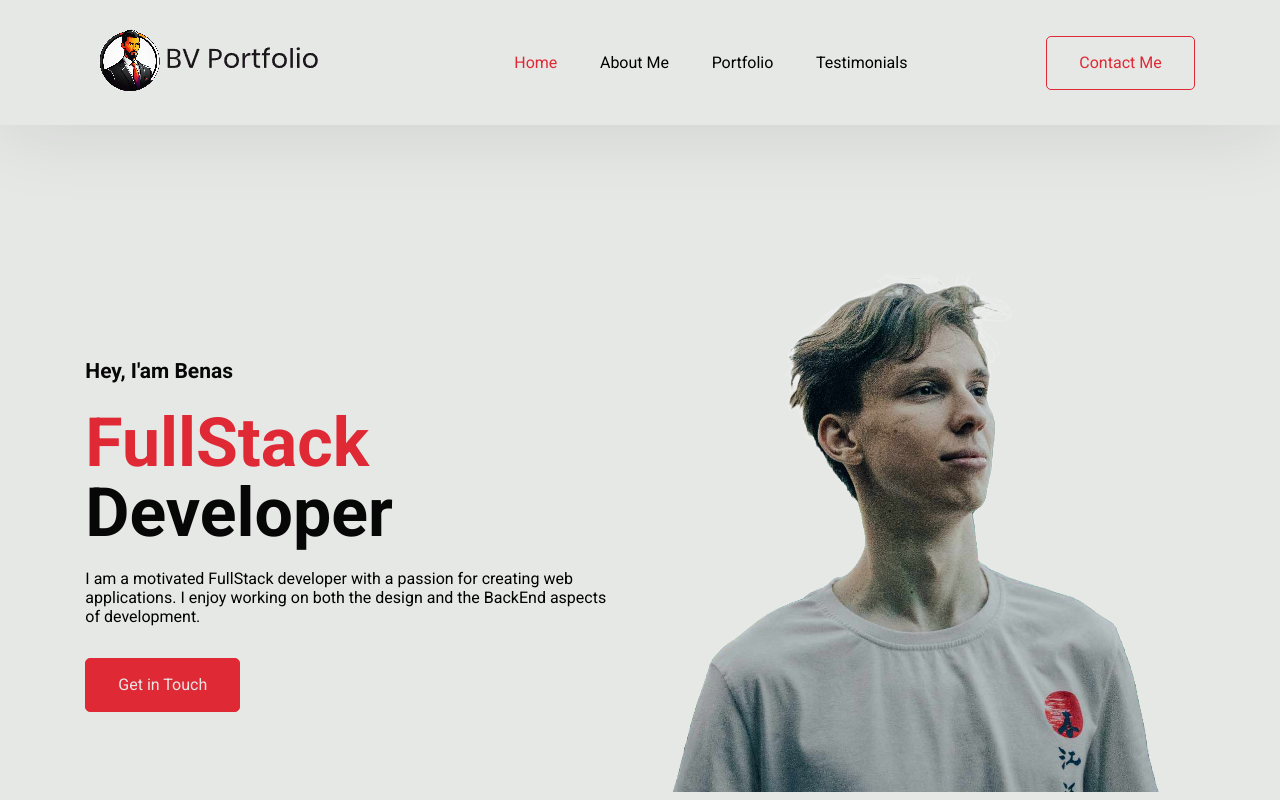
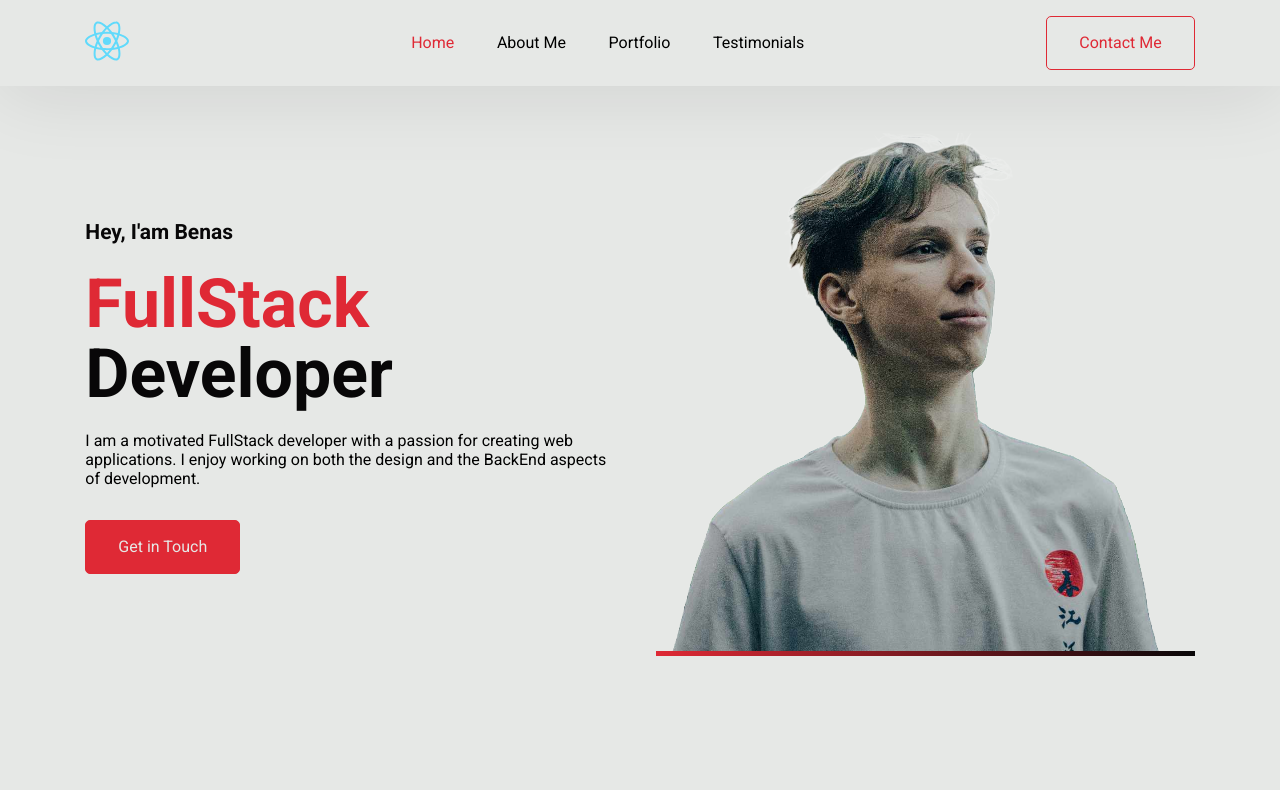
Before and after one commit to BenasVildzius/Portfolio, a React (Create React App) app: page / in a window 1280 px wide. Shown: the top 800 px of the page. Built offline with nearby package versions, Linux system fonts and the light colour scheme.

Commit message:
Initial commit 2, udated logos and hero picture

```diff
--- a/public/index.html
+++ b/public/index.html
@@ -2,13 +2,13 @@
 <html lang="en">
   <head>
     <meta charset="utf-8" />
-    <link rel="icon" href="%PUBLIC_URL%/logo-site.png" />
+    <link rel="icon" href="%PUBLIC_URL%/img/react-2.svg" />
     <meta name="viewport" content="width=device-width, initial-scale=1" />
     <meta
       name="description"
       content=""
     />
-    <link rel="apple-touch-icon" href="%PUBLIC_URL%/logo-site.png" />
+    <link rel="apple-touch-icon" href="%PUBLIC_URL%/img/react-2.svg" />
     <!--
       manifest.json provides metadata used when your web app is installed on a
       user's mobile device or desktop.
--- a/src/CSS/HeroSection.css
+++ b/src/CSS/HeroSection.css
@@ -52,7 +52,14 @@
   .hero--section--img > img{
     display: flex;
     width: 100%;
-    height: 100vh;
+    height: 100%;
     object-fit: contain;
+    border: 10px solid;
+    border-image-slice: 1;
+    border-width: 5px;
+    border-left: 0;
+    border-right: 0;
+    border-top: 0;
+    border-image-source: linear-gradient(to left, var(--black), var(--primary));
   }
   /* Hero Section Style End */
--- a/src/CSS/Navbar.css
+++ b/src/CSS/Navbar.css
@@ -38,4 +38,8 @@
   .navbar--active-content{
     color: var(--primary);
   }
+
+  .navbar--logo{
+    height: 50px;
+  }
   /* Navbar Style end */
--- a/src/Pages/Home/Foorter.jsx
+++ b/src/Pages/Home/Foorter.jsx
@@ -6,7 +6,7 @@ function Footer() {
     <footer className="footer--container">
       <div className="footer--link--container">
         <div>
-          <img src="./img/logo.png" alt="Logoipsum" />
+          <img className="navbar--logo" src="./img/react-2.svg" alt="Logoipsum" />
         </div>
         <div className="footer--items">
           <ul>
--- a/src/Pages/Home/Navbar.jsx
+++ b/src/Pages/Home/Navbar.jsx
@@ -40,7 +40,7 @@ function Navbar(){
     return <nav className={`navbar ${navActive ? "active" : ""}`}>
 
         <div>
-            <img src="./img/logo.png" alt="logoipsum" />
+            <img className="navbar--logo" src="./img/react-2.svg" alt="logoipsum" />
         </div>
         <a className={`nav__hamburger ${navActive ? "active" : ""}`} onClick={toggleNav}>
             <span className="nav__hamburger__line">
```
Also changed, not shown: public/img/react-2.svg (added).
